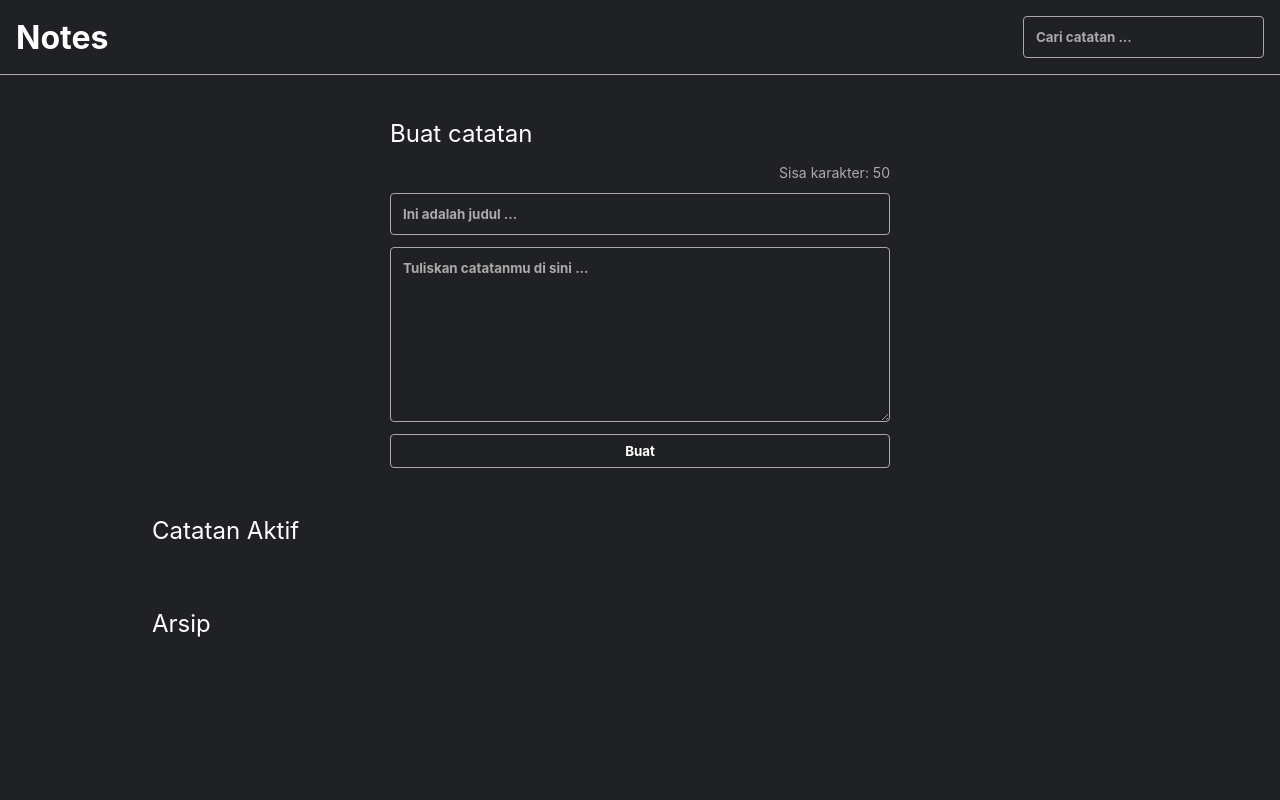
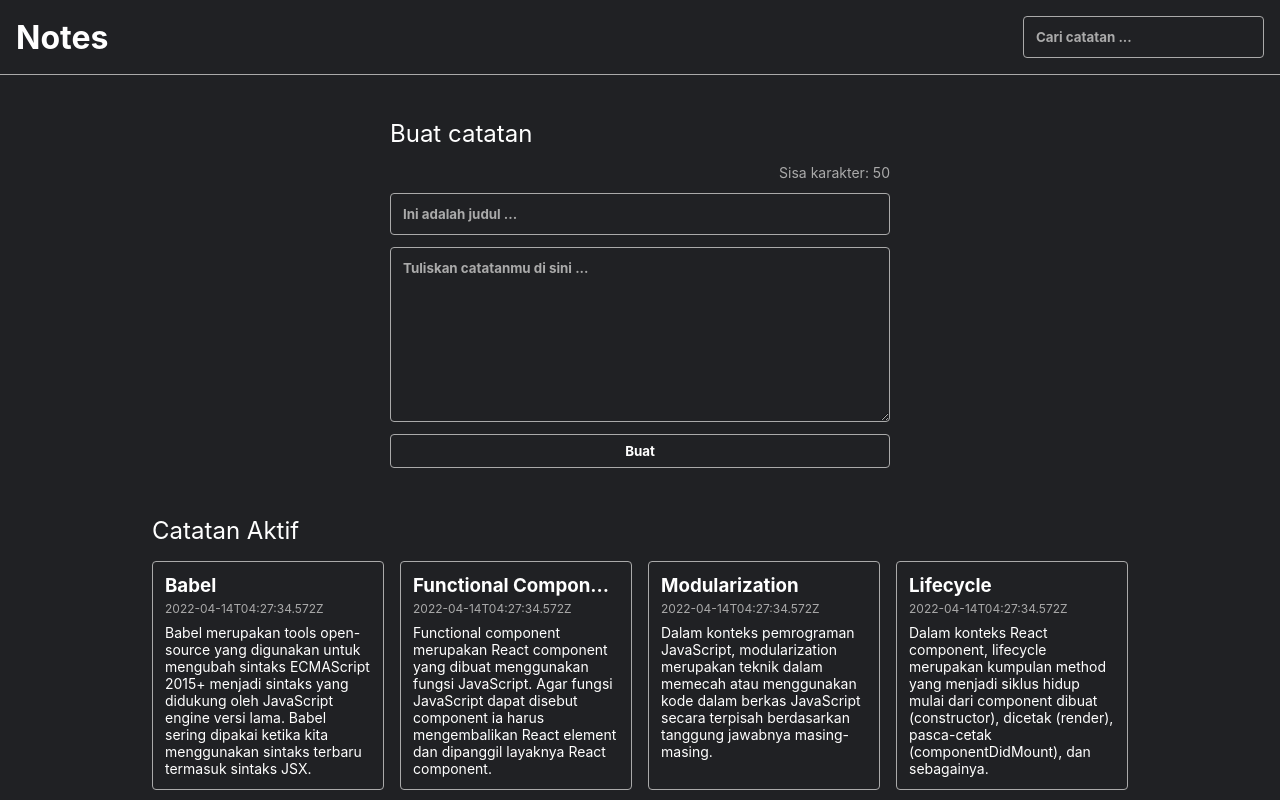
Before and after one commit to rikiwidiantoro/my-personal-notes-app, a React (Create React App) app: page / in a window 1280 px wide. Shown: the top 800 px of the page. Built offline with nearby package versions, Linux system fonts and the light colour scheme.

Commit message:
menampilkan item

```diff
--- a/src/components/App.js
+++ b/src/components/App.js
@@ -1,14 +1,35 @@
 import React from "react";
 import Header from "./Header/Header";
 import Main from "./Main/Main";
+import { getInitialData } from '../utils/index';
 
-function App() {
-    return(
-        <div>
-            <Header />
-            <Main />
-        </div>
-    );
+// function App() {
+//     return(
+//         <div>
+//             <Header />
+//             <Main />
+//         </div>
+//     );
+// }
+
+class App extends React.Component {
+    constructor(props) {
+        super(props);
+
+        this.state = {
+            notes: getInitialData(),
+        }
+    }
+
+    render() {
+        return (
+            <div>
+                <Header />
+                {/* <Main /> */}
+                <Main notes={this.state.notes} />
+            </div>
+        );
+    }
 }
 
 export default App;
--- a/src/components/Header/Header.js
+++ b/src/components/Header/Header.js
@@ -1,5 +1,5 @@
 import React from "react";
-import '../../style/style.css';
+// import '../../style/style.css';
 import HeaderCari from "./HeaderCari";
 
 function Header() {
--- a/src/components/Header/HeaderCari.js
+++ b/src/components/Header/HeaderCari.js
@@ -1,5 +1,5 @@
 import React from "react";
-import '../../style/style.css';
+// import '../../style/style.css';
 
 function HeaderCari() {
     return(
--- a/src/components/Main/ArsipCatatan.js
+++ b/src/components/Main/ArsipCatatan.js
@@ -1,5 +1,5 @@
 import React from "react";
-import '../../style/style.css';
+// import '../../style/style.css';
 
 function ArsipCatatan() {
     return(
--- a/src/components/Main/InputCatatan.js
+++ b/src/components/Main/InputCatatan.js
@@ -1,5 +1,5 @@
 import React from "react";
-import '../../style/style.css';
+// import '../../style/style.css';
 
 function InputCatatan() {
     return(
--- a/src/components/Main/ItemCatatan.js
+++ b/src/components/Main/ItemCatatan.js
@@ -1,10 +1,18 @@
 import React from "react";
-import '../../style/style.css';
+// import '../../style/style.css';
+import NoteItem from "./NoteItem";
 
-function ItemCatatan() {
-    return(
+function ItemCatatan({notes}) {
+    return (
         <div className="notes-list">
-            {/* <h2>Catatan Aktif</h2> */}
+            {
+                notes.map((note) => (
+                    <NoteItem
+                    key={note.id}
+                    {...note}
+                    />
+                ))
+            }
         </div>
     );
 }
--- a/src/components/Main/Main.js
+++ b/src/components/Main/Main.js
@@ -1,19 +1,55 @@
 import React from "react";
-import '../../style/style.css';
+// import '../../style/style.css';
 import InputCatatan from "./InputCatatan";
 import ItemCatatan from "./ItemCatatan";
 import ArsipCatatan from "./ArsipCatatan";
 
-function Main() {
+// import { getInitialData } from '../../utils/index';
+
+function Main({notes}) {
     return(
         <div className="note-app__body">
             <InputCatatan />
             <h2>Catatan Aktif</h2>
-            <ItemCatatan />
+            <ItemCatatan notes={notes} />
             <h2>Arsip</h2>
             <ArsipCatatan />
         </div>
     );
 }
 
+// class Main extends React.Component {
+//     constructor(props) {
+//         super(props);
+
+//         this.state = {
+//             notes: getInitialData(),
+//             // notes: [
+//             //     {
+//             //       id: 5,
+//             //       title: "ESM",
+//             //       body: "ESM (ECMAScript Module) merupakan format modularisasi standar JavaScript.",
+//             //     },
+//             //     {
+//             //       id: 6,
+//             //       title: "Module Bundler",
+//             //       body: "Dalam konteks pemrograman JavaScript, module bundler merupakan tools yang digunakan untuk menggabungkan seluruh modul JavaScript yang digunakan oleh aplikasi menjadi satu berkas.",
+//             //     },
+//             //   ]
+//         }
+//     }
+
+//     render() {
+//         return (
+//             <div className="note-app__body">
+//                 <InputCatatan />
+//                 <h2>Catatan Aktif</h2>
+//                 <ItemCatatan notes={this.state.notes} />
+//                 <h2>Arsip</h2>
+//                 <ArsipCatatan />
+//             </div>
+//         );
+//     }
+// }
+
 export default Main;
--- /dev/null
+++ b/src/components/Main/NoteItem.js
@@ -0,0 +1,12 @@
+import React from "react";
+import NoteItemContent from "./NoteItemContent";
+
+function NoteItem({title, createdAt, body}) {
+    return (
+        <div className="note-item">
+            <NoteItemContent title={title} createdAt={createdAt} body={body} />
+        </div>
+    );
+}
+
+export default NoteItem;
--- /dev/null
+++ b/src/components/Main/NoteItemContent.js
@@ -0,0 +1,13 @@
+import React from "react";
+
+function NoteItemContent({title, createdAt, body}) {
+    return (
+        <div className="note-item__content">
+            <h3 className="note-item__title">{title}</h3>
+            <p className="note-item__date">{createdAt}</p>
+            <p className="note-item__body">{body}</p>
+        </div>
+    );
+}
+
+export default NoteItemContent;
--- a/src/utils/index.js
+++ b/src/utils/index.js
@@ -53,4 +53,5 @@ const showFormattedDate = (date) => {
   return new Date(date).toLocaleDateString("id-ID", options)
 }
 
+// export { getInitialData };
 export { getInitialData, showFormattedDate };
```
